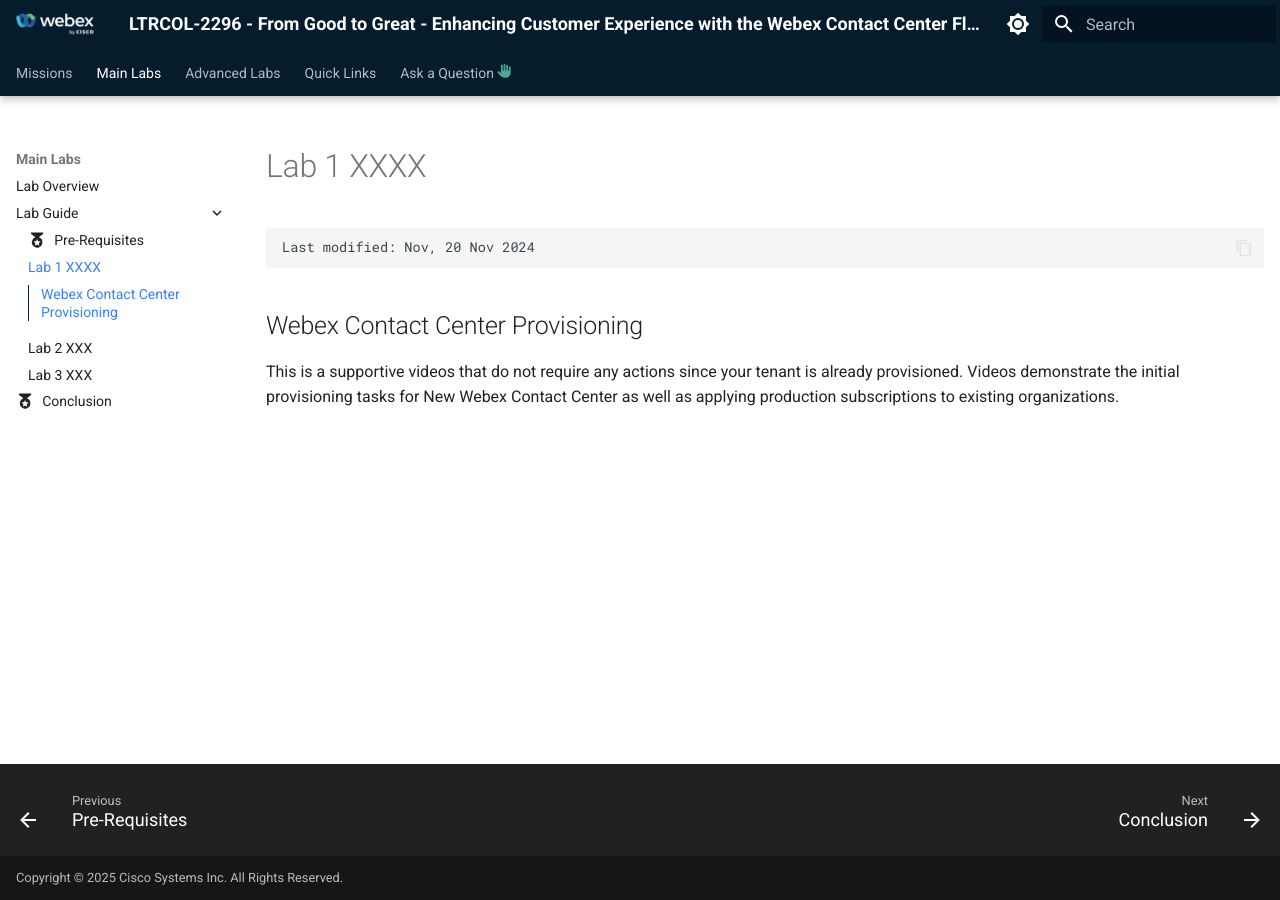
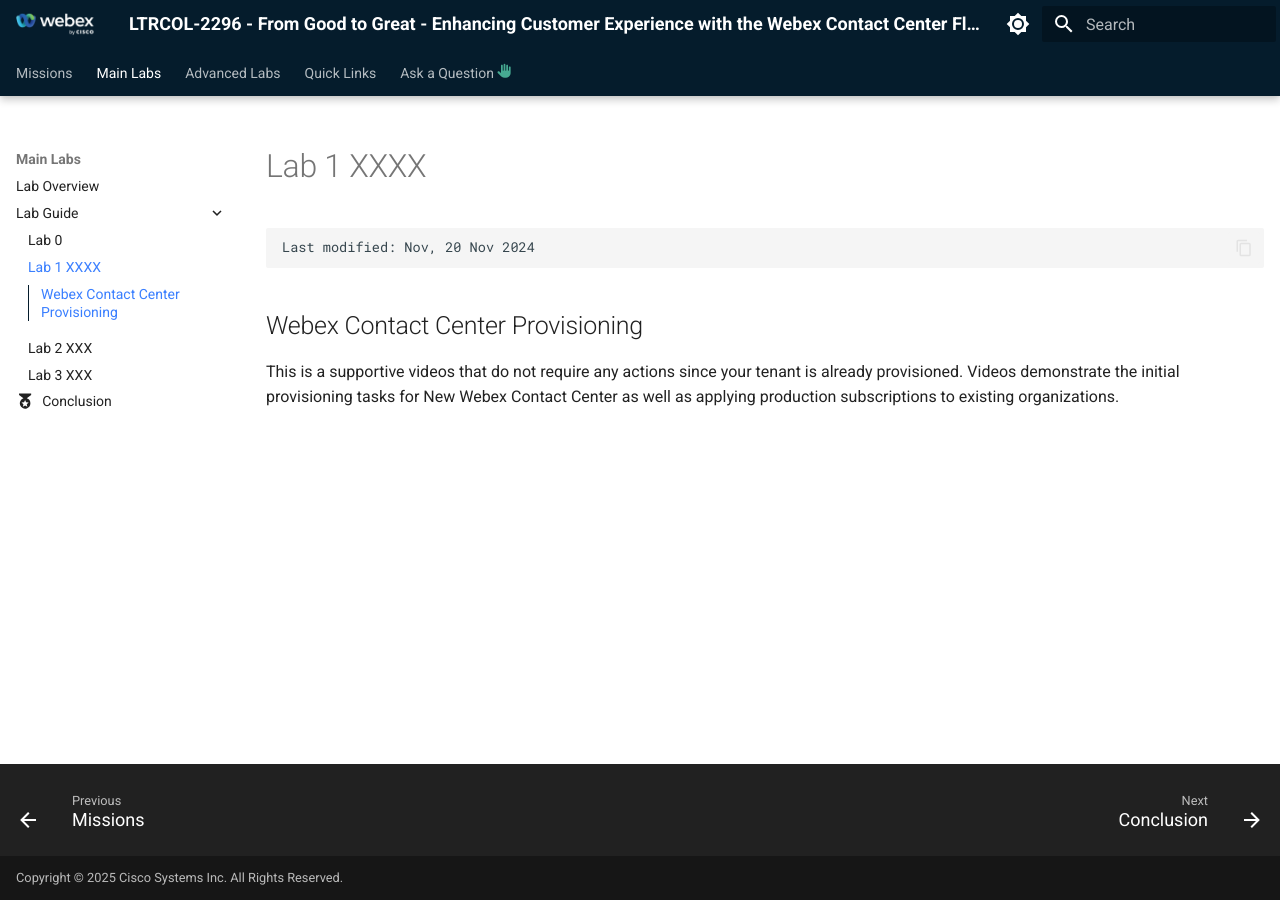
Before and after one commit to dbokatov/LTRCCT-TEST, an MkDocs documentation site: the page built from docs/main/Lab1.md, in a window 1280 px wide. Built offline with MkDocs 1.6.1 and Material for MkDocs 9.7.7, drawn with Linux system fonts in a browser that asks for light colours.

Commit message:
Update mkdocs.yml

```diff
--- a/mkdocs.yml
+++ b/mkdocs.yml
@@ -94,7 +94,7 @@
   - Main Labs:
     - Lab Overview: ./main/overview.md
     - Lab Guide:
-          - Pre-Requisites: ./main/PreRequisites.md
+          - Lab 0: Getting to know your environment ./main/PreRequisites.md
           - Lab 1 XXXX: ./main/Lab1.md
           - Lab 2 XXX: ./main/Lab2.md
           - Lab 3 XXX: ./main/Lab3.md
```
